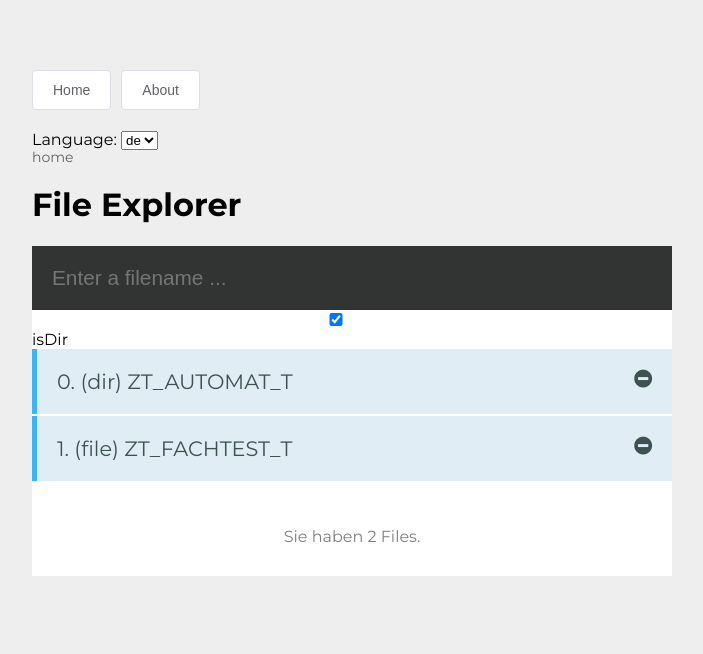
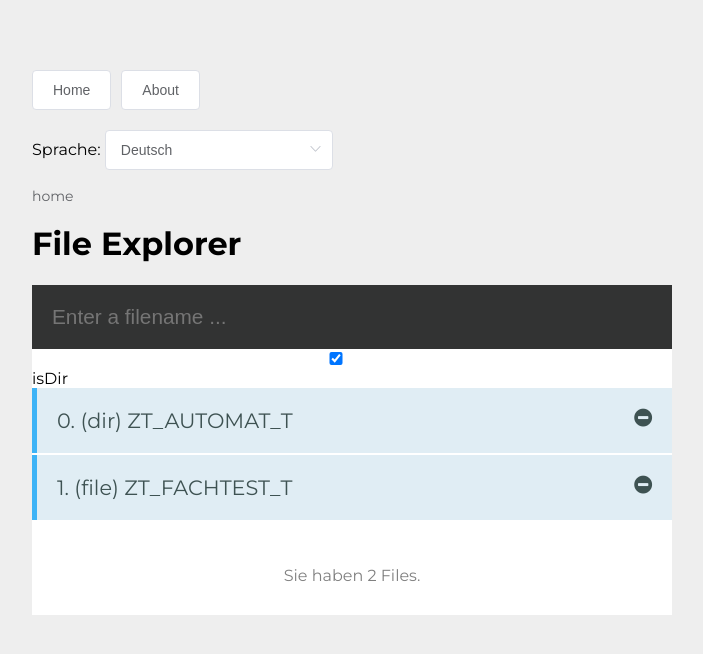
Before and after one commit to roebi/file-explorer-client-vue-electron, a Vue app: page / in a window 1280 px wide. Shown: the top 654 px of the page, without its empty margins (288-991 px from the left). Built offline with nearby package versions, Linux system fonts and the light colour scheme; a small style sheet from the web is missing.

Commit message:
el-select 4 language select.

```diff
--- a/src/App.vue
+++ b/src/App.vue
@@ -4,11 +4,12 @@
       <router-link to="/" tag="el-button">Home</router-link>
       <router-link to="/about" tag="el-button">About</router-link>
     </nav>
-    <div class="locale-changer">Language:
-      <select v-model="$i18n.locale">
-        <option v-for="(lang, i) in langs" :key="`Lang${i}`" :value="lang">{{ lang }}</option>
-      </select>
+    <div class="locale-changer">{{ $t("message.language") }}:
+      <el-select v-model="$i18n.locale">
+        <el-option v-for="lang in langs" :key="lang.value" :label="lang.label" :value="lang.value"></el-option>
+      </el-select>
     </div>
+    <br/>
     <router-view/>
   </div>
 </template>
@@ -23,7 +24,21 @@ export default {
   },
   // name: 'locale-changer',
   data () {
-    return { langs: ['de', 'en', 'zh', 'ja'] }
+    return {
+       langs: [{
+         value: 'de',
+         label: 'Deutsch'
+       }, {
+         value: 'en',
+         label: 'English'
+       }, {
+         value: 'zh',
+         label: 'Simplified Chinese'
+       }, {
+         value: 'ja',
+         label: 'Japanese'
+       }]
+     }
   }
 }
 </script>
--- a/src/messages.js
+++ b/src/messages.js
@@ -7,6 +7,7 @@ export default {
     en: {
       el: enLocale.el,
       message: {
+        language: 'Language',
         hello: 'hello world',
         nbOfFiles: 'You have less than or equal to 1 file | You have {count} files',
       }
@@ -14,6 +15,7 @@ export default {
     de: {
       el: deLocale.el,
       message: {
+        language: 'Sprache',
         hello: 'Hallo Welt',
         nbOfFiles: 'Sie haben 1 oder weniger Files. | Sie haben {count} Files.',
       },
```
